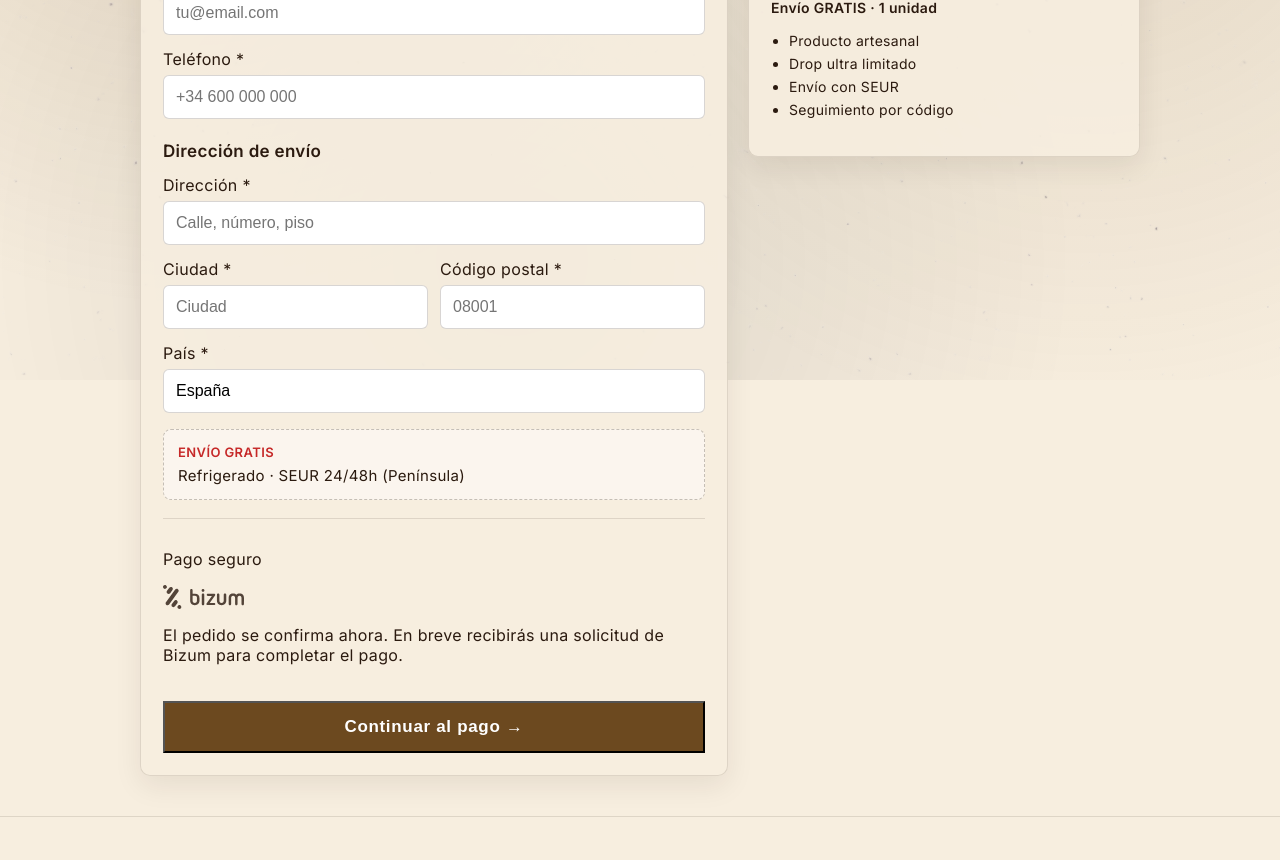
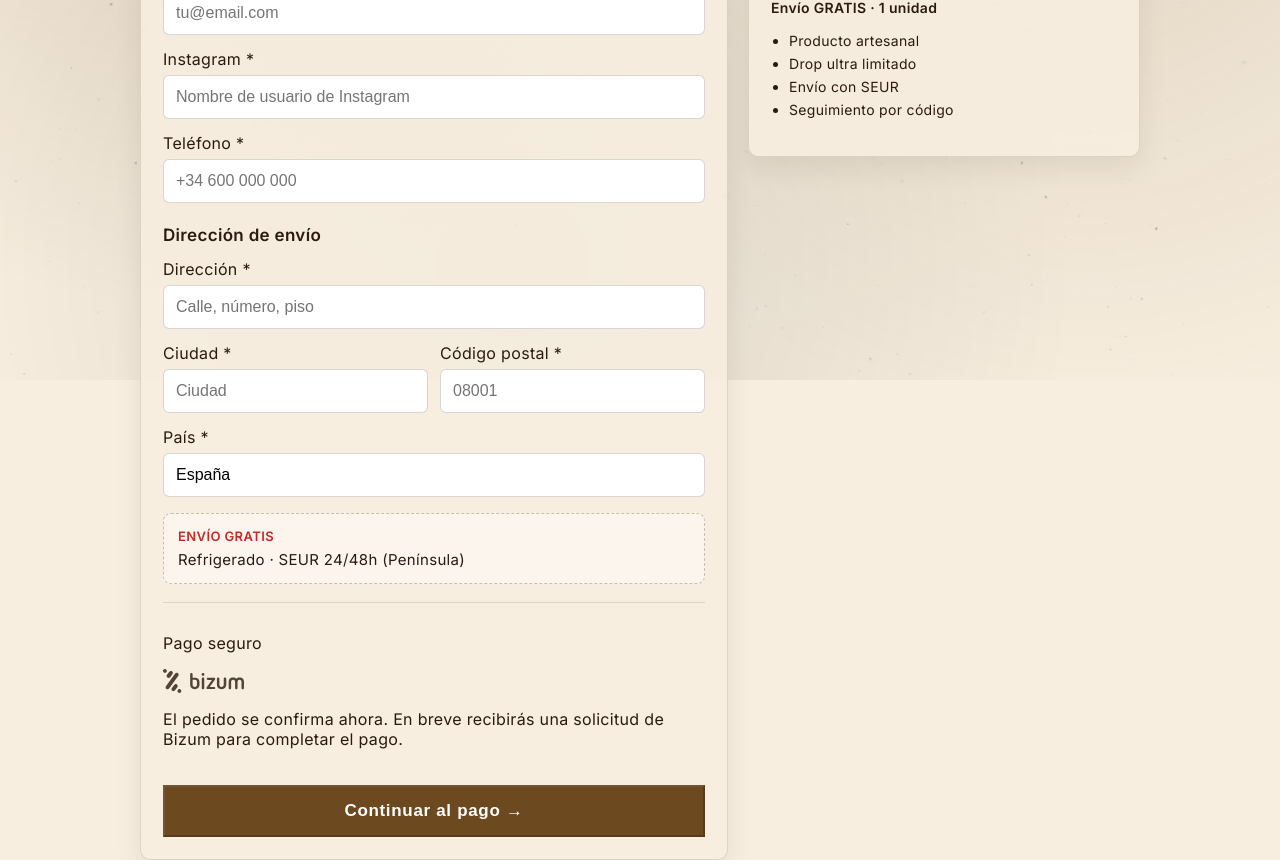
Before and after one commit to Tonaxe/Tochoko-Front, an Angular app: page /checkout in a window 1280 px wide. Shown: the part 420-1280 px from the top of the page. Built offline with nearby package versions, Linux system fonts and the light colour scheme.

Commit message:
V25: Depploy4

```diff
--- a/src/app/pages/checkout/checkout.html
+++ b/src/app/pages/checkout/checkout.html
@@ -33,6 +33,13 @@
                     </div>
 
                     <div class="field">
+                        <label>Instagram *</label>
+                        <input type="text" formControlName="instagram" placeholder="Nombre de usuario de Instagram"
+                            [class.input--invalid]="f.instagram.touched && f.instagram.invalid" />
+                        <p class="error" *ngIf="f.instagram.touched && f.instagram.invalid">Campo obligatorio</p>
+                    </div>
+
+                    <div class="field">
                         <label>Teléfono *</label>
                         <input type="tel" formControlName="phone" placeholder="+34 600 000 000"
                             [class.input--invalid]="f.phone.touched && f.phone.invalid" />
@@ -62,10 +69,14 @@
                         </div>
                     </div>
 
+                    <p class="error" *ngIf="f.postalCode.touched && f.postalCode.errors?.['notPeninsula']">
+                            Actualmente solo enviamos a la península.
+                        </p>
+
                     <div class="field">
                         <label>País *</label>
                         <input type="text" formControlName="country" placeholder="España"
-                                [class.input--invalid]="f.country.touched && f.country.invalid" />
+                            [class.input--invalid]="f.country.touched && f.country.invalid" />
                     </div>
 
                     <div class="shipping shipping--highlight">
@@ -86,7 +97,7 @@
                         </p>
                     </div>
 
-                    <button class="btn" type="submit" [disabled]="isSubmitting">
+                    <button class="btn" type="submit" [disabled]="form.invalid || isSubmitting">
                         {{ isSubmitting ? 'Procesando…' : 'Continuar al pago →' }}
                     </button>
 
--- a/src/app/pages/checkout/checkout.scss
+++ b/src/app/pages/checkout/checkout.scss
@@ -194,6 +194,7 @@
   font-size: 13px;
   color: #c62828;
   margin: 2px 0 0;
+  margin-bottom: 10px;
 }
 
 
--- a/src/app/pages/checkout/checkout.ts
+++ b/src/app/pages/checkout/checkout.ts
@@ -1,6 +1,6 @@
 import { Component, ChangeDetectionStrategy, inject } from '@angular/core';
 import { CommonModule } from '@angular/common';
-import { FormBuilder, ReactiveFormsModule, Validators } from '@angular/forms';
+import { AbstractControl, FormBuilder, ReactiveFormsModule, ValidationErrors, Validators } from '@angular/forms';
 import { ActivatedRoute, Router } from '@angular/router';
 import { OrdersApi } from '../../services/orders.api';
 
@@ -16,7 +16,7 @@ export class Checkout {
   quantity = 1;
   unitPrice = 49.99;
 
-  constructor(private route: ActivatedRoute, private ordersApi: OrdersApi,private router: Router) { }
+  constructor(private route: ActivatedRoute, private ordersApi: OrdersApi, private router: Router) { }
   private fb = inject(FormBuilder);
 
   isSubmitting = false;
@@ -27,8 +27,12 @@ export class Checkout {
     phone: ['', [Validators.required, Validators.minLength(9)]],
     addressLine1: ['', [Validators.required]],
     city: ['', [Validators.required]],
-    postalCode: ['', [Validators.required]],
+    postalCode: ['', [
+      Validators.required,
+      peninsulaPostalCodeValidator
+    ]],
     country: ['España', [Validators.required]],
+    instagram: ['', [Validators.required]],
   });
 
   get f() {
@@ -73,3 +77,26 @@ export class Checkout {
     });
   }
 }
+
+export function peninsulaPostalCodeValidator(
+  control: AbstractControl
+): ValidationErrors | null {
+  const value = control.value?.toString().trim();
+
+  if (!value || !/^\d{5}$/.test(value)) {
+    return { invalidPostalCode: true };
+  }
+
+  const prefix = Number(value.substring(0, 2));
+
+  if (
+    prefix === 7 ||
+    prefix === 51 ||
+    prefix === 52 ||
+    (prefix >= 35 && prefix <= 38)
+  ) {
+    return { notPeninsula: true };
+  }
+
+  return null;
+}
--- a/src/app/services/orders.api.ts
+++ b/src/app/services/orders.api.ts
@@ -11,6 +11,7 @@ export interface CreateOrderRequest {
     postalCode: string;
     country: string;
     quantity: number;
+    instagram: string;
 }
 
 export interface CreateOrderResponse {
```
